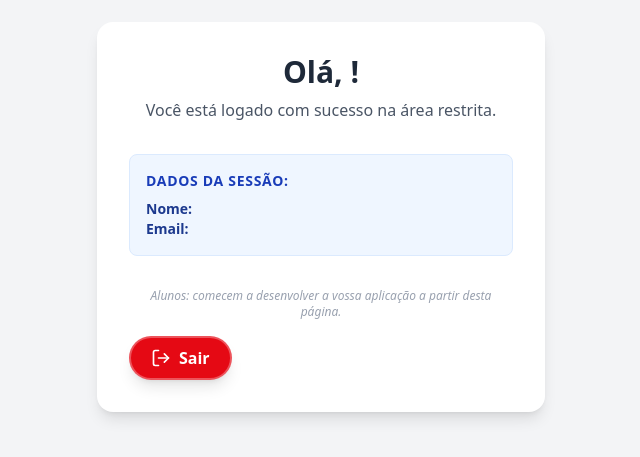
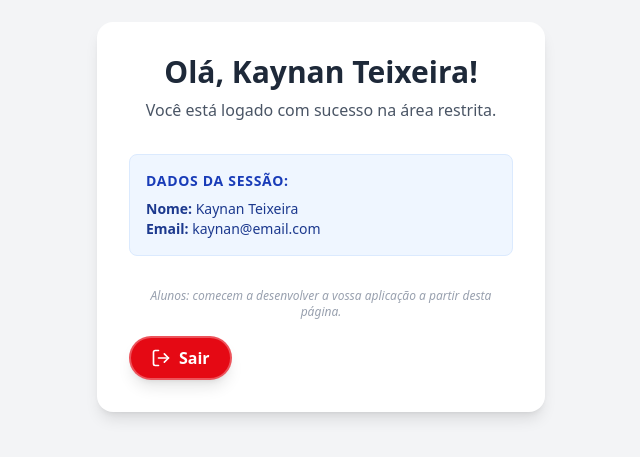
Before and after one commit to RayRibeirost/cineville-frontend, a Next.js app: page /home in a window 1280 px wide. Shown: the part 183-640 px from the top of the page, without its empty margins (319-959 px from the left). Built offline with nearby package versions, Linux system fonts and the light colour scheme; no server answers.

Commit message:
chore: add mock authenticated user for development

```diff
--- a/src/app/(protected)/home/layout.tsx
+++ b/src/app/(protected)/home/layout.tsx
@@ -1,3 +1,5 @@
+"use client";
+
 import { useEffect } from "react";
 import { useRouter } from "next/navigation";
 import { useAuth } from "@/src/context/AuthContext";
@@ -10,5 +12,15 @@ export default function ProtectedLayout({
   const { isAuthenticated } = useAuth();
   const router = useRouter();
 
+  useEffect(() => {
+    if (!isAuthenticated) {
+      router.replace("/login");
+    }
+  }, [isAuthenticated, router]);
+
+  if (!isAuthenticated) {
+    return null;
+  }
+
   return <>{children}</>;
 }
--- a/src/context/AuthContext.tsx
+++ b/src/context/AuthContext.tsx
@@ -14,7 +14,15 @@ export function AuthProvider({
   children: ReactNode;
   initialUser: UserPayload | null;
 }) {
-  const [user, setUser] = useState<UserPayload | null>(initialUser);
+  const DEV_USER: UserPayload = {
+    sub: "123456",
+    name: "Kaynan Teixeira",
+    email: "kaynan@email.com",
+    iat: Math.floor(Date.now() / 1000),
+    exp: Math.floor(Date.now() / 1000) + 86400,
+  };
+
+  const [user, setUser] = useState<UserPayload | null>(initialUser || DEV_USER);
   const router = useRouter();
 
   async function logout() {
--- a/src/proxy.ts
+++ b/src/proxy.ts
@@ -17,12 +17,6 @@ export default async function proxy(request: NextRequest) {
       response.cookies.delete("auth_token");
       return response;
     }
-
-    // Se estiver em rota pública e autenticado, por enquanto não redireciona.
-    // (Isso evita navegações inesperadas.)
-    // if (isPublicRoute && isValid) {
-    //   return NextResponse.redirect(new URL("/profile", request.url));
-    // }
   }
 
   return NextResponse.next();
```
